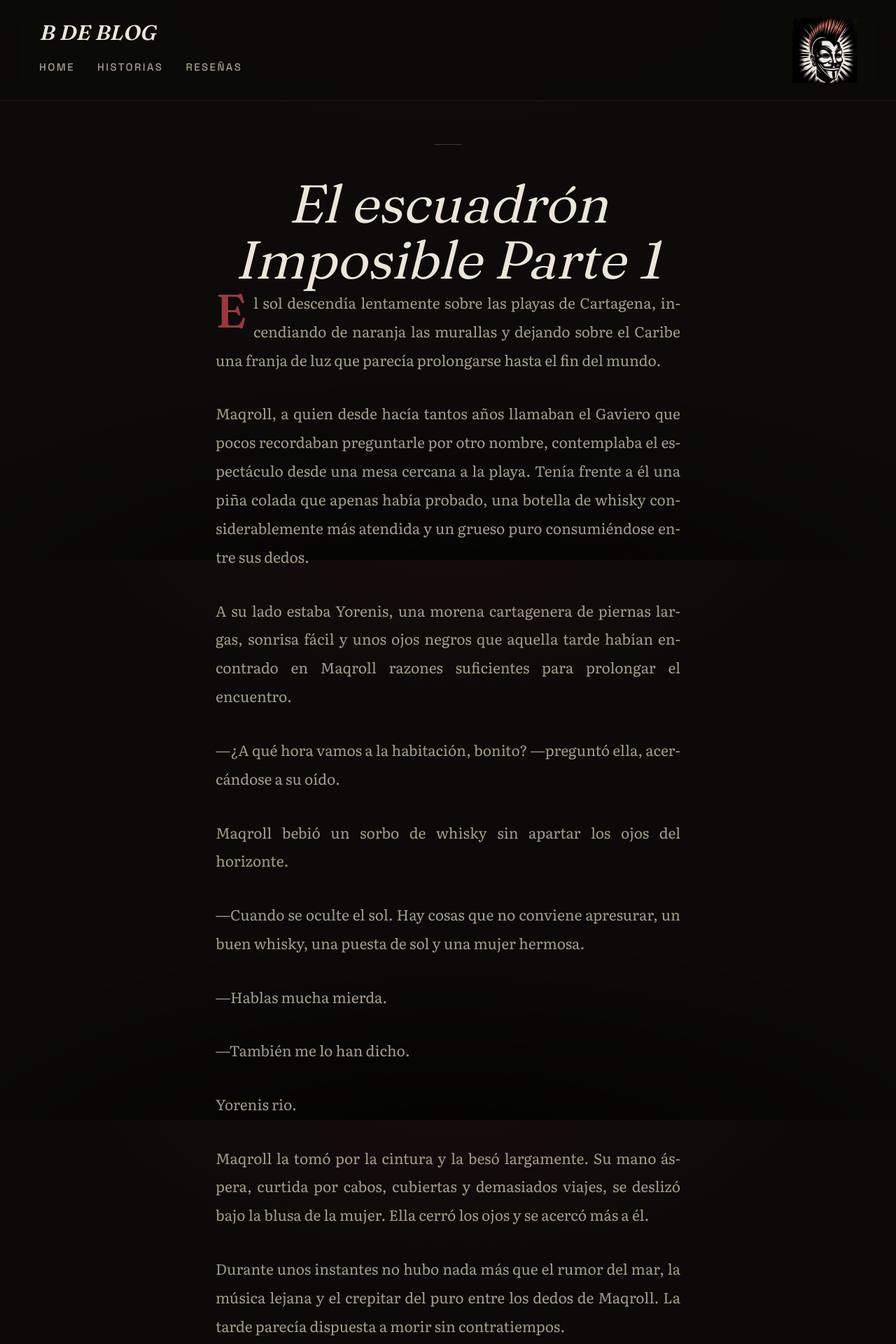
After one commit to WMARBAR/B_DE_BLOG, a Flask app: page /H_EscuadronImposible in a window 1280 px wide. The commit adds this page. Shown: the top 1920 px of the page at 70% size. Run offline with Flask 3, Linux system fonts and the light colour scheme; data that the repository does not hold is empty; some libraries are stand-ins or nearby versions.

Commit message:
Se sube parte uno de

```diff
--- a/app.py
+++ b/app.py
@@ -131,6 +131,10 @@ def H_ElAmantePerdido():
 def H_cafeteria():
     return render_template('H_cafeteria.html')  # Archivo H_cafeteria.html
 
+@app.route('/H_EscuadronImposible')
+def H_EscuadronImposible():
+    return render_template('H_EscuadronImposible.html')  # Archivo H_EscuadronImposible.html
+
 @app.route('/resenas')
 def resenas():
     return render_template('resenas.html')  # reseñas.html
--- a/database.py
+++ b/database.py
@@ -29,6 +29,7 @@ CONTENIDO_VALIDO = {
     "H_cyberRevuelta": "historia",
     "H_ElAmantePerdido": "historia",
     "H_cafeteria": "historia",
+    "H_EscuadronImposible": "historia",
 
     # Reseñas
     "rese_tfundacion_asimov": "resena",
--- /dev/null
+++ b/templates/H_EscuadronImposible.html
@@ -0,0 +1,528 @@
+<!DOCTYPE html>
+<html lang="es">
+<head>
+    <meta charset="UTF-8">
+    <meta name="viewport" content="width=device-width, initial-scale=1.0">
+    <title>El Escuadrón Imposible</title>
+    <link rel="icon" type="image/x-icon" href="{{ url_for('static', filename='guyfox.ico') }}">
+    <link rel="stylesheet" href="{{ url_for('static', filename='styles.css') }}" media="screen and (min-width: 768px)">
+    <link rel="stylesheet" href="{{ url_for('static', filename='styles-media.css') }}" media="screen and (max-width: 767px)">
+</head>
+<body>
+    <!-- Banner con menú integrado -->
+    <header class="banner">
+        <div class="banner-content">
+            <h1 class="banner-title">B DE BLOG</h1>
+            <nav class="banner-menu">
+                <button class="menu-button" onclick="location.href='/'">Home</button>
+                <button class="menu-button" onclick="location.href='/historias'">Historias</button>
+                <button class="menu-button" onclick="location.href='/resenas'">Reseñas</button>
+            </nav>
+        </div>
+        <img src="{{ url_for('static', filename='guyfox.webp') }}" alt="Blog Logo" class="banner-image">
+    </header>
+
+    <div class="container">
+        <h2 class="story-title">El escuadrón Imposible Parte 1</h2>
+        <div class="story-text">
+
+        <p>El sol descendía lentamente sobre las playas de Cartagena, incendiando de naranja las murallas y dejando sobre el Caribe una franja de luz que parecía prolongarse hasta el fin del mundo.</p>
+
+        <p>Maqroll, a quien desde hacía tantos años llamaban el Gaviero que pocos recordaban preguntarle por otro nombre, contemplaba el espectáculo desde una mesa cercana a la playa. Tenía frente a él una piña colada que apenas había probado, una botella de whisky considerablemente más atendida y un grueso puro consumiéndose entre sus dedos.</p>
+
+        <p>A su lado estaba Yorenis, una morena cartagenera de piernas largas, sonrisa fácil y unos ojos negros que aquella tarde habían encontrado en Maqroll razones suficientes para prolongar el encuentro.</p>
+
+        <p>—¿A qué hora vamos a la habitación, bonito? —preguntó ella, acercándose a su oído.</p>
+
+        <p>Maqroll bebió un sorbo de whisky sin apartar los ojos del horizonte.</p>
+
+        <p>—Cuando se oculte el sol. Hay cosas que no conviene apresurar, un buen whisky, una puesta de sol y una mujer hermosa.</p>
+
+        <p>—Hablas mucha mierda.</p>
+
+        <p>—También me lo han dicho.</p>
+
+        <p>Yorenis rio.</p>
+
+        <p>Maqroll la tomó por la cintura y la besó largamente. Su mano áspera, curtida por cabos, cubiertas y demasiados viajes, se deslizó bajo la blusa de la mujer. Ella cerró los ojos y se acercó más a él.</p>
+
+        <p>Durante unos instantes no hubo nada más que el rumor del mar, la música lejana y el crepitar del puro entre los dedos de Maqroll. La tarde parecía dispuesta a morir sin contratiempos.</p>
+
+        <p>Pero otro sonido comenzó a mezclarse con el oleaje.</p>
+
+        <p>Al principio era apenas un murmullo distante, fácil de confundir con el viento detrás de las palmeras. Poco a poco se hizo más grave, más cercano, hasta que Maqroll reconoció el rugido inconfundible de motores pesados.</p>
+
+        <p>Dos camionetas avanzaban hacia ellos levantando arena.</p>
+
+        <p>—¿Amigos tuyos? —preguntó Yorenis.</p>
+
+        <p>El Gaviero retiró lentamente la mano.</p>
+
+        <p>Los vehículos frenaron a ambos lados de la pareja.</p>
+
+        <p>Maqroll contempló durante unos segundos su vaso.</p>
+
+        <p><em>Maldita sea.</em></p>
+
+        <p>Del puesto del copiloto de una de las camionetas descendió un hombre uniformado. Luego otro. Y otro.</p>
+
+        <p>El primero caminó hacia él.</p>
+
+        <p>—¿Señor Maqroll?</p>
+
+        <p>El Gaviero dio una última calada al puro.</p>
+
+        <p>—Depende de quién pregunte.</p>
+
+        <p>—Maqroll el Gaviero.</p>
+
+        <p>—Entonces parece que no depende.</p>
+
+        <p>El militar permaneció impasible.</p>
+
+        <p>—Debe acompañarnos.</p>
+
+        <p>Maqroll miró la botella de whisky. Todavía quedaba más de la mitad. Aquello, pensó, era lo verdaderamente imperdonable.</p>
+
+        <p>—¿Puedo preguntar adónde?</p>
+
+        <p>—Se lo explicarán.</p>
+
+        <p>—Naturalmente.</p>
+
+        <p>Uno de los soldados puso una mano sobre su hombro.</p>
+
+        <p>Maqroll bajó la mirada hacia ella.</p>
+
+        <p>El hombre comprendió y la retiró.</p>
+
+        <p>—Eso está mejor —dijo el Gaviero.</p>
+
+        <p>Se puso de pie, tomó el puro y alcanzó la botella de whisky antes de dirigirse hacia la camioneta.</p>
+
+        <p>—¿Y tú para dónde hijueputas crees que vas? —gritó Yorenis a sus espaldas.</p>
+
+        <p>Maqroll se detuvo.</p>
+
+        <p>—Me reclaman asuntos de Estado, querida.</p>
+
+        <p>—¡¿Asuntos de Estado?! ¡Careverga, no me has pagado!</p>
+
+        <p>Los soldados evitaron mirarse.</p>
+
+        <p>Maqroll rebuscó en sus bolsillos. Encontró un par de monedas, una ficha de casino, un fósforo usado y un billete extranjero que probablemente ya no tenía valor en ninguna parte.</p>
+
+        <p>Suspiró.</p>
+
+        <p>—Cuando vuelva.</p>
+
+        <p>—¡Hijueputa!</p>
+
+        <p>Maqroll sonrió y subió a la camioneta.</p>
+
+        <p>—Eso último —dijo acomodándose junto a los soldados— me lo han dicho en puertos bastante más lejanos.</p>
+
+        <p>La puerta se cerró.</p>
+
+        <p>Mientras los vehículos arrancaban, el Gaviero observó por la ventana cómo Yorenis se hacía pequeña detrás de ellos, todavía insultándolo con los brazos en alto.</p>
+
+        <p>Después miró al militar sentado enfrente.</p>
+
+        <p>Destapó la botella.</p>
+
+        <p>—Bien —dijo—. Ya arruinaron ustedes una tarde bastante prometedora. Espero que al menos Colombia esté en peligro.</p>
+
+        <p>El militar no respondió.</p>
+
+        <p>Maqroll bebió.</p>
+
+        <p>Conocía aquel silencio.</p>
+
+        <p>Siempre era el mismo.</p>
+
+        <p>Y nunca anunciaba nada bueno.</p>
+
+        <p>Maqroll apareció poco después en un salón excesivamente blanco, de esos que tienen la virtud de hacer sentir culpable a cualquiera que entre con los zapatos sucios. En el centro había una mesa redonda. Sobre ella, una jarra de agua, dos vasos y varias carpetas cerradas.</p>
+
+        <p>Al otro extremo lo esperaba el nuevo ministro de Defensa, Luis Fernando Ramírez Acuña.</p>
+
+        <p>El Gaviero tomó asiento.</p>
+
+        <p>—Si ve las noticias, don Gaviero, sabrá que mi antecesor renunció.</p>
+
+        <p>—Algo escuché.</p>
+
+        <p>—Entonces también sabrá que he recibido un ministerio en una situación particularmente delicada. Las Fuerzas Militares atraviesan un momento difícil y, mientras tanto, al señor presidente le ha dado por entregarle a la guerrilla un territorio del tamaño de un país pequeño para sentarse a conversar.</p>
+
+        <p>Maqroll soltó una carcajada.</p>
+
+        <p>El ministro interrumpió su discurso.</p>
+
+        <p>—¿He dicho algo gracioso?</p>
+
+        <p>—Discúlpeme, señor.</p>
+
+        <p>—¿Entonces?</p>
+
+        <p>—Por un instante creí que usted era Andrés Pastrana.</p>
+
+        <p>Ramírez frunció el ceño.</p>
+
+        <p>—¿Cómo dice?</p>
+
+        <p>—Hasta que comenzó a hablar mal de él. Entonces comprendí mi error.</p>
+
+        <p>Hubo unos segundos de silencio.</p>
+
+        <p>Finalmente, el ministro sonrió.</p>
+
+        <p>—Tiene fama de insolente.</p>
+
+        <p>—He tenido famas peores.</p>
+
+        <p>Ramírez abrió una de las carpetas.</p>
+
+        <p>—Antes de continuar quiero dejar algo perfectamente claro. esta reunión nunca ocurrió.</p>
+
+        <p>Maqroll asintió con gravedad.</p>
+
+        <p>—Por supuesto.</p>
+
+        <p>Se acomodó en la silla.</p>
+
+        <p>—Ahora que lo menciona, tampoco recuerdo haber estado aquí.</p>
+
+        <p>El ministro lo observó durante unos segundos.</p>
+
+        <p>Ramírez se levantó y caminó lentamente alrededor de la mesa.</p>
+
+        <p>—El Gobierno está comprometido con el proceso de paz. Mi obligación es respetar esa decisión.</p>
+
+        <p>Maqroll permaneció en silencio.</p>
+
+        <p>—Pero mi obligación también es impedir que mientras los políticos hablan de paz, los hombres que están al otro lado de la mesa aprovechen cada minuto para fortalecerse.</p>
+
+        <p>El ministro apoyó ambas manos sobre la mesa.</p>
+
+        <p>—Tengo generales inconformes. Oficiales que consideran que el Ejército está combatiendo con una mano atada a la espalda. Después de lo ocurrido con Lloreda, lo último que necesita este país es una crisis dentro de sus propias Fuerzas Armadas.</p>
+
+        <p>—Colombia parece tener una curiosa afición por acumular guerras —dijo Maqroll.</p>
+
+        <p>—Precisamente.</p>
+
+        <p>Ramírez regresó a su asiento.</p>
+
+        <p>—Hay operaciones que el Ejército puede realizar.</p>
+
+        <p>Hizo una pausa.</p>
+
+        <p>—Y otras que oficialmente no puede siquiera considerar.</p>
+
+        <p>Maqroll miró las carpetas.</p>
+
+        <p>Comenzaba a comprender por qué lo habían sacado de aquella playa.</p>
+
+        <p>—Y supongo que ahí entro yo.</p>
+
+        <p>—Ahí entra usted.</p>
+
+        <p>El ministro deslizó una carpeta hacia él.</p>
+
+        <p>Maqroll no la abrió.</p>
+
+        <p>—¿Qué quiere?</p>
+
+        <p>—Estoy formando una unidad.</p>
+
+        <p>—Ya tiene un ejército.</p>
+
+        <p>—Esto no será parte del Ejército.</p>
+
+        <p>—¿Policía?</p>
+
+        <p>—Tampoco.</p>
+
+        <p>Maqroll levantó una ceja.</p>
+
+        <p>—Entonces empezamos a entendernos.</p>
+
+        <p>Ramírez se inclinó hacia él.</p>
+
+        <p>—Será un grupo completamente ajeno a la estructura oficial. Sin insignias. Sin nómina. Sin expedientes. Personas que puedan llegar a lugares donde nosotros no podemos aparecer y hacer aquello que ninguna institución del Estado puede reconocer públicamente.</p>
+
+        <p>Maqroll observó al ministro.</p>
+
+        <p>Había escuchado aquellas condiciones antes, pronunciadas en otros idiomas y en puertos considerablemente más miserables. Siempre cambiaban las banderas. Nunca cambiaba el negocio.</p>
+
+        <p>—¿Y qué espera que hagan esos hombres?</p>
+
+        <p>—Mantener ciertas amenazas a raya. Conseguir información. Intervenir cuando los canales oficiales no sean suficientes —dijo el ministro—. Necesito gente excepcional.</p>
+
+        <p>Maqroll observó las carpetas durante unos segundos antes de tomar la primera.</p>
+
+        <p>—Los hombres excepcionales suelen traer problemas excepcionales.</p>
+
+        <p>—Por eso lo necesito a usted.</p>
+
+        <p>El Gaviero levantó la mirada.</p>
+
+        <p>—¿A mí?</p>
+
+        <p>—Quiero que dirija el grupo.</p>
+
+        <p>Maqroll dejó nuevamente la carpeta sobre la mesa.</p>
+
+        <p>—Ministro, creo que se ha formado una idea equivocada de mí. Nunca he dirigido soldados.</p>
+
+        <p>—No serán soldados.</p>
+
+        <p>—Peor todavía.</p>
+
+        <p>Ramírez sonrió.</p>
+
+        <p>—No tendrá rango, uniforme ni despacho. Tampoco aparecerá en ninguna nómina del Ministerio. Recibirá instrucciones únicamente de mí y únicamente a mí dará cuenta de sus operaciones.</p>
+
+        <p>—Empieza a sonar como uno de esos trabajos que terminan con alguien flotando en un río.</p>
+
+        <p>—Por lo que sé de usted, don Gaviero, no sería la primera vez.</p>
+
+        <p>Maqroll sonrió apenas.</p>
+
+        <p>El ministro señaló las carpetas.</p>
+
+        <p>—Ahí encontrará varios candidatos. Algunos fueron seleccionados por Inteligencia. Otros por recomendación personal. Usted decidirá quiénes sirven y quiénes no.</p>
+
+        <p>—¿Y luego?</p>
+
+        <p>—Los reúne.</p>
+
+        <p>—¿Así de sencillo?</p>
+
+        <p>—Dudo mucho que lo sea.</p>
+
+        <p>Maqroll suspiró y abrió la primera carpeta.</p>
+
+        <p>Pasó una hoja.</p>
+
+        <p>Luego otra.</p>
+
+        <p>En la tercera se detuvo.</p>
+
+        <p>Había una fotografía en sepia.</p>
+
+        <p>Un hombre delgado, de bigote austero y mirada severa observaba la cámara.</p>
+
+        <p>Maqroll acercó la fotografía.</p>
+
+        <p>Debajo aparecía un nombre escrito a máquina:</p>
+
+        <p><strong>AURELIANO BUENDÍA.</strong></p>
+
+        <p>Permaneció inmóvil.</p>
+
+        <p>Observó nuevamente la fotografía. Después bajó la mirada hacia la fecha impresa en el expediente.</p>
+
+        <p>Volvió a mirar al ministro.</p>
+
+        <p>—¿Esto es un chiste?</p>
+
+        <p>—No lo es.</p>
+
+        <p>—Este hombre debería llevar décadas muerto.</p>
+
+        <p>—Debería.</p>
+
+        <p>Maqroll sostuvo la mirada del ministro durante unos segundos, como esperando encontrar en ella alguna señal de burla.</p>
+
+        <p>No encontró ninguna.</p>
+
+        <p>Cerró lentamente la carpeta.</p>
+
+        <p>—Ministro...</p>
+
+        <p>—¿Sí?</p>
+
+        <p>—Creo que voy a necesitar un trago.</p>
+
+        <p>Ramírez no respondió. Abrió uno de los cajones del escritorio y sacó una botella de Johnnie Walker Blue Label. La puso sobre la mesa entre ambos.</p>
+
+        <p>Maqroll contempló primero la botella.</p>
+
+        <p>Luego al ministro.</p>
+
+        <p>Después volvió a contemplar la botella.</p>
+
+        <p>Por primera vez desde que había entrado en aquel edificio, sonrió con auténtica satisfacción.</p>
+
+        <p>—Empiezo a pensar que usted y yo podremos entendernos, señor ministro.</p>
+
+        <p>Ramírez tomó dos vasos.</p>
+
+        <p>—Eso espero, Gaviero.</p>
+
+        <p>Maqroll volvió a abrir la carpeta de Aureliano Buendía.</p>
+
+        <p>Esta vez lo hizo con el whisky al lado.</p>
+
+        <p>Maqroll fue embarcado rumbo a Aracataca esa misma tarde.</p>
+
+        <p>Según el expediente, aquel había sido el último lugar donde se tuvo noticia del coronel Aureliano Buendía: sobreviviente de incontables guerras, veterano, antiguo jefe revolucionario y, según una anotación que alguien había añadido a mano, aficionado a los gallos.</p>
+
+        <p>Si las fechas eran correctas, el hombre que buscaba debía rondar los ciento cincuenta años.</p>
+
+        <p>Maqroll había aprendido hacía mucho tiempo que las fechas rara vez eran correctas.</p>
+
+        <p>Aracataca resultó ser un pueblo pequeño, caliente y obstinadamente tranquilo. Casas sencillas se levantaban a ambos lados de calles donde el polvo parecía haberse instalado para siempre. Los árboles ofrecían una sombra insuficiente y los zancudos atacaban con la disciplina de un ejército bien alimentado.</p>
+
+        <p>Se hospedó en un hotel viejo que ofrecía exactamente lo necesario para no morir y absolutamente nada para disfrutar de estar vivo.</p>
+
+        <p>La habitación tenía una cama, un ventilador que giraba sin convicción y una manguera instalada sobre el desagüe del baño con pretensiones de ducha.</p>
+
+        <p>Maqroll se bañó.</p>
+
+        <p>El agua salió tibia.</p>
+
+        <p>—Naturalmente —murmuró.</p>
+
+        <p>Después se puso una camisa limpia, encendió un puro y salió a buscar al coronel.</p>
+
+        <p>No comenzó por la alcaldía.</p>
+
+        <p>Tampoco por la estación de policía.</p>
+
+        <p>Mucho menos por la iglesia.</p>
+
+        <p>Conocía suficientemente bien a los hombres que habían sobrevivido guerras como para saber dónde buscar primero.</p>
+
+        <p>Preguntó por el antro más concurrido del pueblo.</p>
+
+        <p>Lo encontró antes de medianoche.</p>
+
+        <p>El establecimiento era una construcción enorme de madera y bambú que parecía sostenerse gracias al ruido. La música golpeaba las paredes. El humo flotaba bajo el techo y el aguardiente corría sobre las mesas con mayor abundancia que el agua en el hotel.</p>
+
+        <p>Había mujeres de Cartagena, Barranquilla, Cali y de pueblos cuyos nombres Maqroll probablemente había olvidado hace mucho tiempo. Bailaban sobre grandes mesas de bambú mientras hombres sudorosos gritaban, bebían y apostaban. La dama de la lujuria se movia por el lugar.</p>
+
+        <p>Maqroll sonrió.</p>
+
+        <p>Por fin había encontrado un lugar razonable.</p>
+
+        <p>Escogió una mesa contra la pared desde donde podía observar prácticamente todo el salón.</p>
+
+        <p>Pidió whisky.</p>
+
+        <p>No había.</p>
+
+        <p>Pidió ron.</p>
+
+        <p>Eso sí.</p>
+
+        <p>Encendió otro puro y comenzó a estudiar los rostros.</p>
+
+        <p>Pasó casi una hora.</p>
+
+        <p>Nada.</p>
+
+        <p>Empezaba a considerar la posibilidad de que el expediente del Ministerio hubiera conseguido enviarlo detrás de un muerto cuando algo llamó su atención.</p>
+
+        <p><strong>Oro.</strong></p>
+
+        <p>Dos pequeñas monedas atravesaron el aire y cayeron sobre una mesa al otro extremo del salón.</p>
+
+        <p>Una mujer las recogió inmediatamente.</p>
+
+        <p>Maqroll siguió con la mirada al hombre que las había lanzado.</p>
+
+        <p>Estaba sentado solo.</p>
+
+        <p>La mujer se acercó al extraño hombre y sonriendo comenzó a desabrocharse el brasier. Cuando terminó, se lo arrojó a la cara. El misterioso hombre lo atrapó sin dificultad.</p>
+
+        <p>Maqroll dejó lentamente el vaso sobre la mesa.</p>
+
+        <p>Había visto aquella cara.</p>
+
+        <p>Sacó discretamente del bolsillo interior de su chaqueta una fotografía amarillenta.</p>
+
+        <p>Miró la fotografía.</p>
+
+        <p>Después al hombre.</p>
+
+        <p>Nuevamente la fotografía.</p>
+
+        <p>El mismo rostro alargado.</p>
+
+        <p>Los mismos ojos.</p>
+
+        <p>El mismo bigote.</p>
+
+        <p>Pero había un problema.</p>
+
+        <p>La fotografía del expediente tenía casi un siglo.</p>
+
+        <p>Y aquel hombre no aparentaba más de cincuenta y tantos años.</p>
+
+        <p>Maqroll guardó la fotografía.</p>
+
+        <p>—Vaya, vaya...</p>
+
+        <p>El desconocido levantó su vaso mientras la mujer se acomodaba sobre sus piernas.</p>
+
+        <p>Entonces giró ligeramente la cabeza. Sus ojos encontraron los de Maqroll al otro extremo del salón. Durante un instante ninguno de los dos apartó la mirada. Maqroll comprendió que ya lo había descubierto.</p>
+
+        <p>El hombre dijo algo al oído de la mujer. Ella se levantó, tomó las monedas y desapareció entre la multitud.</p>
+
+        <p>Después sirvió otro trago.</p>
+
+        <p>No hizo ningún gesto para invitarlo.</p>
+
+        <p>No hacía falta.</p>
+
+        <p>Maqroll tomó su vaso y atravesó el salón.</p>
+
+        <p>Cuando llegó a la mesa, el hombre continuó mirando hacia el frente.</p>
+
+        <p>—Coronel Aureliano Buendía —Preguntó el Gaviero.</p>
+
+        <p>El hombre bebió mirando al horizonte.</p>
+
+        <p>—Hace muchos años nadie me llama así.</p>
+
+        <p>Maqroll tomó asiento sin pedir permiso.</p>
+
+        <p>—Hace muchos años que usted debería estar muerto.</p>
+
+        <p>Aureliano giró lentamente hacia él.</p>
+
+        <p>Lo estudió de arriba abajo y terminó su trago.</p>
+
+        <p>—Y, sin embargo, aquí estamos los dos —respondió Buendía.</p>
+
+        <p>Maqroll sonrió.</p>
+
+        <p>Aquello empezaba a ponerse interesante.</p>
+
+        <p class="story-author">Ing. Wilson Felipe Martínez Barrantes.</p>
+
+        </div>
+
+        <div class="image-container">
+            <img src="{{ url_for('static', filename='EscuadronImposible_I.png') }}" alt="Escuadrón Imposible" class="story-image">
+        </div>
+
+            <div class="rating-container" data-contenido="H_EscuadronImposible" data-tipo="historia">
+            <h3>¿Qué te pareció esta historia?</h3>
+            <div class="stars-average">
+                <div class="star" data-index="0"></div>
+                <div class="star" data-index="1"></div>
+                <div class="star" data-index="2"></div>
+                <div class="star" data-index="3"></div>
+                <div class="star" data-index="4"></div>
+            </div>
+            <p class="rating-count"></p>
+            <p id="rating-msg"></p>
+        </div>
+    </div>
+
+    <script src="{{ url_for('static', filename='ratings.js') }}" defer></script>
+    <script src="{{ url_for('static', filename='interactions.js') }}" defer></script>
+</body>
+</html>
```
Also changed, not shown: templates/historias.html (+14 -0 lines), static/EscuadronImposible_I.png (added).
